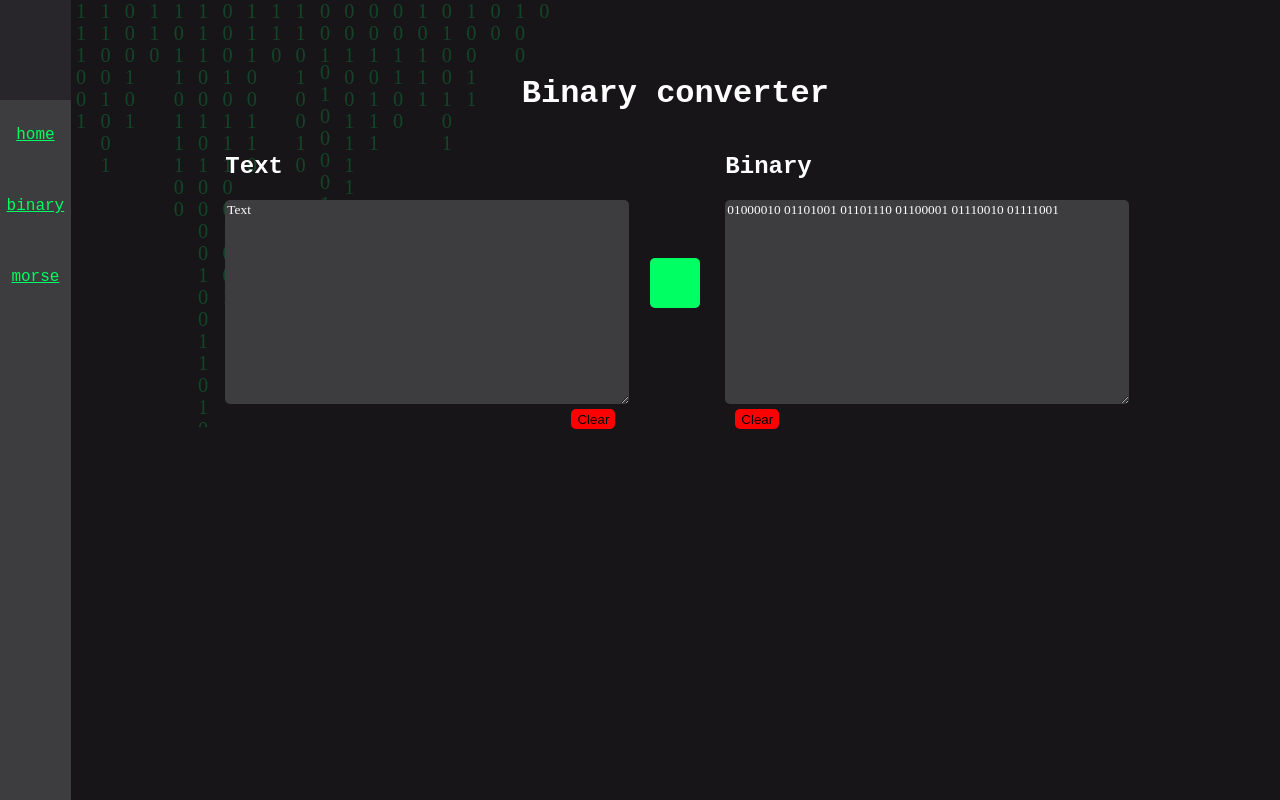
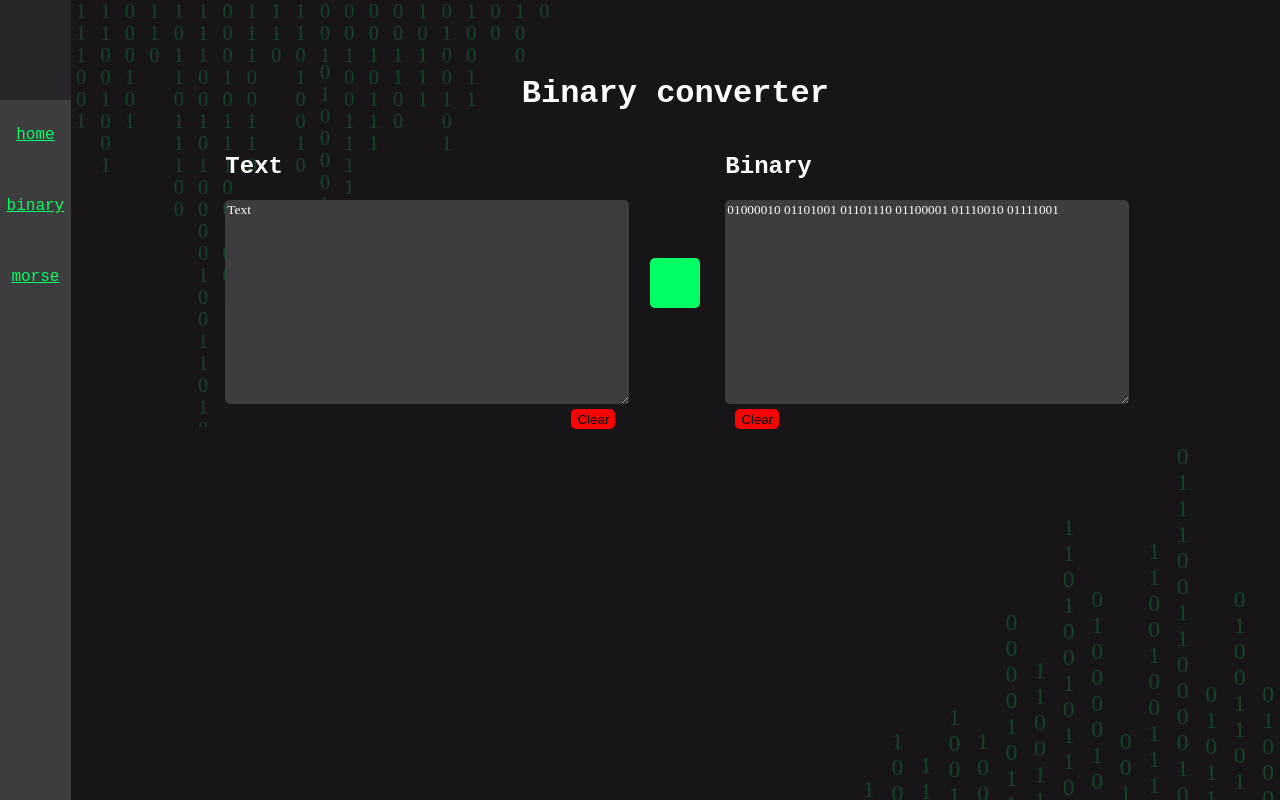
Before and after one commit to Jun1l1ll1/Encoder, a SvelteKit app: page /binary in a window 1280 px wide. Built offline with nearby package versions, Linux system fonts and the light colour scheme; a web font is replaced by a local one.

Commit message:
added bottom binary

```diff
--- /dev/null
+++ b/src/lib/components/Img_binary_b.svelte
@@ -0,0 +1,23 @@
+<svg id="binary_b" data-name="Layer 1" xmlns="http://www.w3.org/2000/svg" viewBox="0 0 534 450">
+    <text id="Bottom" class="binary_text" transform="translate(519 300)"><tspan x="0" y="0">01000</tspan><tspan x="-36" y="-120">010011010</tspan><tspan x="-72" y="0">01011</tspan><tspan x="-108" y="-300">011100110000101</tspan><tspan x="-144" y="-180">11001001111</tspan><tspan x="-180" y="60">001</tspan><tspan x="-216" y="-120">010000100</tspan><tspan x="-252" y="-210">110100101101</tspan><tspan x="-288" y="-30">110011</tspan><tspan x="-324" y="-90">00001011</tspan><tspan x="-360" y="60">100</tspan><tspan x="-396" y="30">1001</tspan><tspan x="-432" y="90">11</tspan><tspan x="-468" y="60">100</tspan><tspan x="-504" y="120">1</tspan></text>
+</svg>
+
+<style>
+    #binary_b {
+        position: absolute;
+        bottom: 0px;
+        right: 0px;
+        width: 35%;
+    }
+
+    .binary_text {
+        fill: #00ff62;
+        opacity: .2;
+        font-family: MyriadPro-Regular, 'Myriad Pro';
+        font-size: 30px;
+        glyph-orientation-vertical: 0deg;
+        text-orientation: upright;
+        writing-mode: tb;
+        user-select: none;
+    }
+</style>
--- a/src/routes/binary/+page.svelte
+++ b/src/routes/binary/+page.svelte
@@ -1,5 +1,6 @@
 <script>
-    import ImgBinaryT from "$lib/components/Img_binary_t.svelte";
+    import ImgBinaryB from "$lib/components/Img_binary_b.svelte";
+import ImgBinaryT from "$lib/components/Img_binary_t.svelte";
 
 </script>
 <!--
@@ -10,6 +11,7 @@
 
 <div class="center">
     <ImgBinaryT/>
+    <ImgBinaryB/>
 
     <h1 class="title front">Binary converter</h1>
 
```
